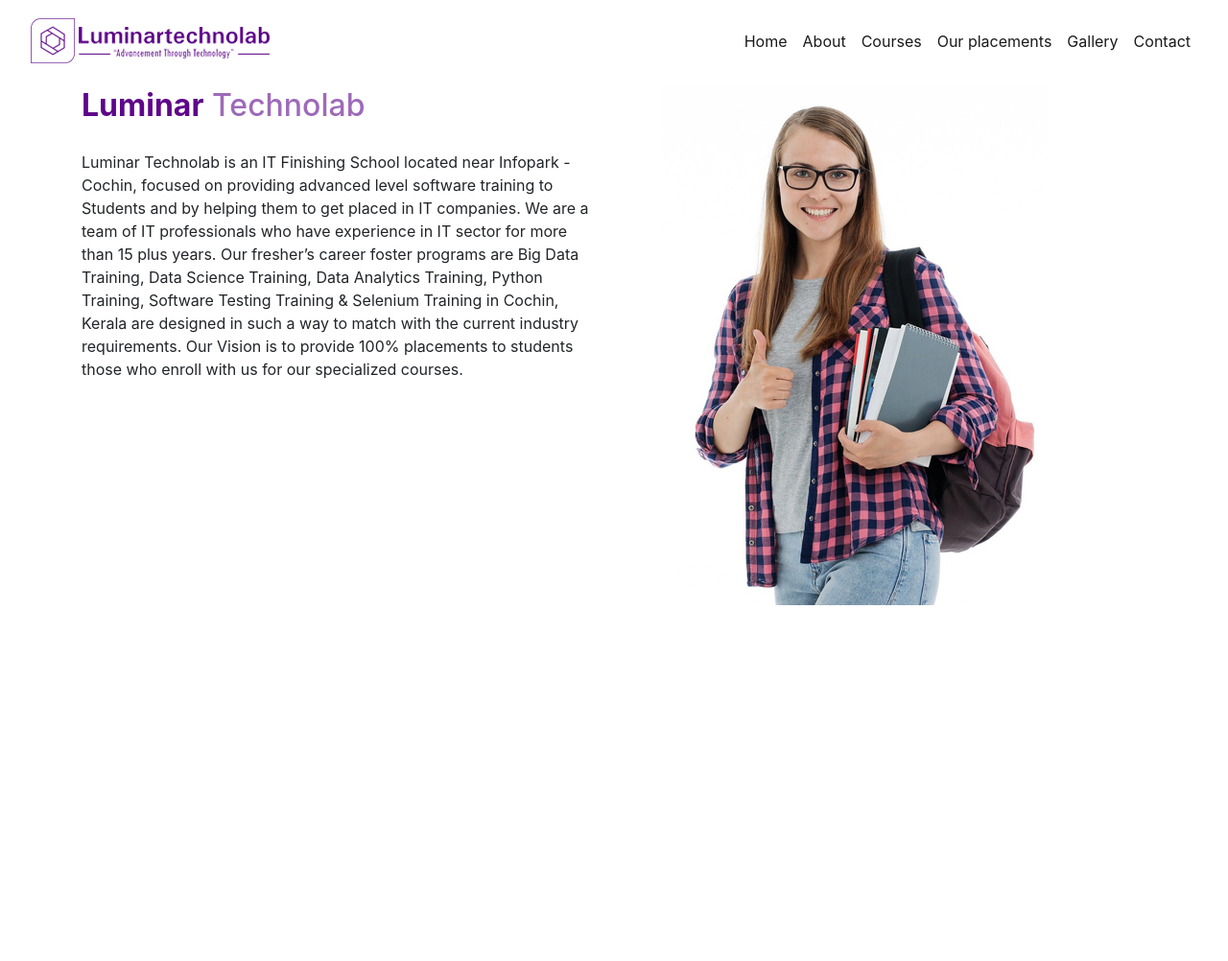
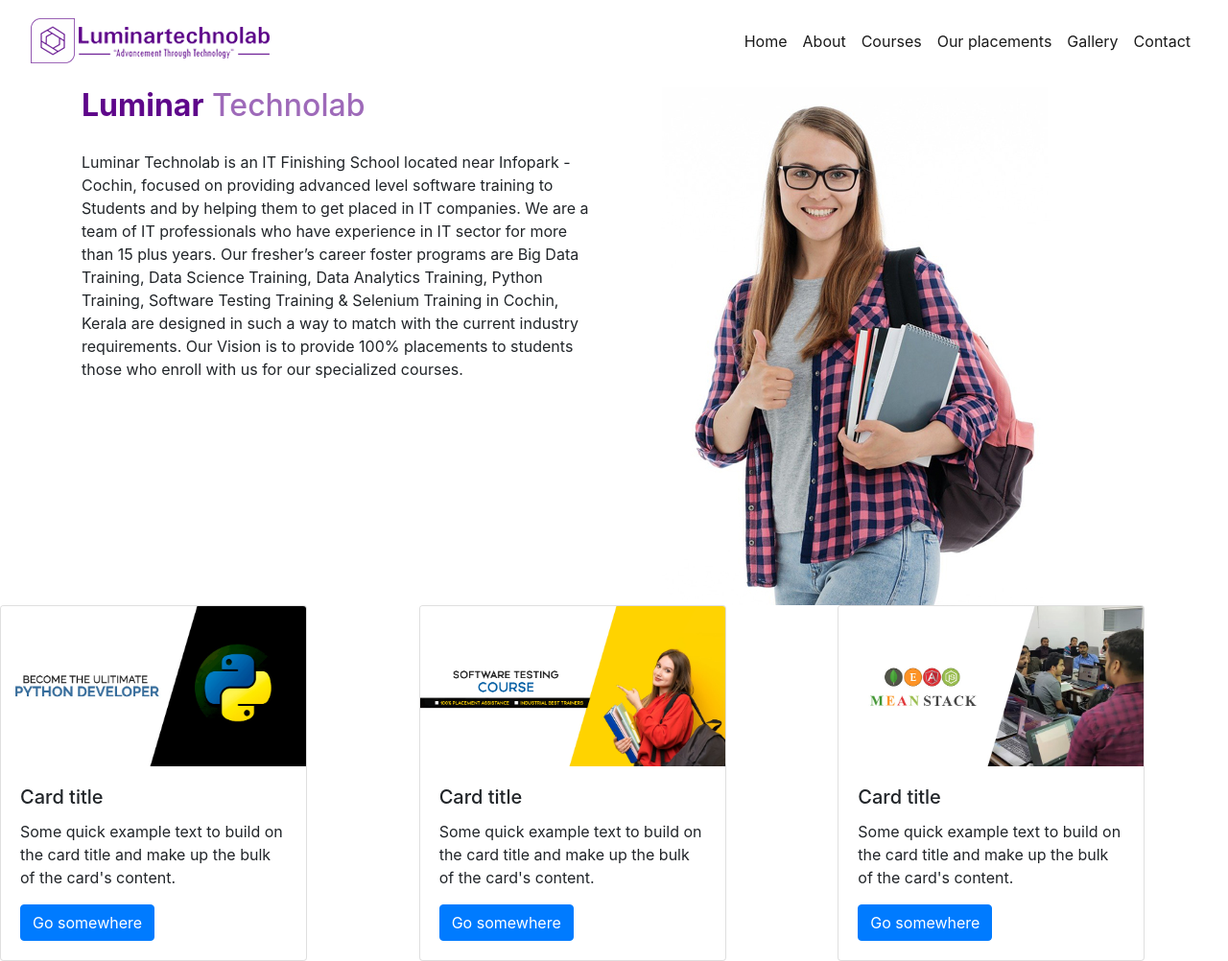
Before and after one commit to vishalrj5/LuminarPythonNovemberSecond, a plain HTML site: page FrontEndTech/Html_Parts/bootstrapPgms/navigationbar.html in a window 1280 px wide. Shown: the whole page at 96% size. Before the commit the page ends 800 px from the top, so only its background shows below. Drawn offline with nearby package versions, Linux system fonts and the light colour scheme.

Commit message:
javascript

```diff
--- a/FrontEndTech/Html_Parts/bootstrapPgms/navigationbar.html
+++ b/FrontEndTech/Html_Parts/bootstrapPgms/navigationbar.html
@@ -54,6 +54,45 @@
   </div>
 </div>
 
+<div class="row">
+  <div class="col-4">
+    <div class="card" style="width: 20rem;">
+  <img src="pythondjango.jpg" class="card-img-top" alt="...">
+  <div class="card-body">
+    <h5 class="card-title">Card title</h5>
+    <p class="card-text">Some quick example text to build on the card title and make up the bulk of the card's content.</p>
+    <a href="#" class="btn btn-primary">Go somewhere</a>
+  </div>
+</div>
+  </div>
+
+  <div class="col-4">
+
+    <div class="card" style="width: 20rem;">
+  <img src="second.jpg" class="card-img-top" alt="...">
+  <div class="card-body">
+    <h5 class="card-title">Card title</h5>
+    <p class="card-text">Some quick example text to build on the card title and make up the bulk of the card's content.</p>
+    <a href="#" class="btn btn-primary">Go somewhere</a>
+  </div>
+</div>
+
+  </div>
+
+  <div class="col-4">
+
+    <div class="card" style="width: 20rem;">
+  <img src="third.jpg" class="card-img-top" alt="...">
+  <div class="card-body">
+    <h5 class="card-title">Card title</h5>
+    <p class="card-text">Some quick example text to build on the card title and make up the bulk of the card's content.</p>
+    <a href="#" class="btn btn-primary">Go somewhere</a>
+  </div>
+</div>
+
+  </div>
+
+</div>
 
 </body>
 <!-- JavaScript Bundle with Popper -->
@@ -63,3 +102,6 @@
 
 <!-- learn more button -->
 <!-- our courses -->
+<!--github hosting -->
+
+<!--resume-->
```
Also changed, not shown: javascript_programs/helloworld.js (added, +25 -0 lines), javascript_programs/javascriptlevel1.html (added, +15 -0 lines), FrontEndTech/Html_Parts/bootstrapPgms/pythondjango.jpg (added), FrontEndTech/Html_Parts/bootstrapPgms/second.jpg (added), FrontEndTech/Html_Parts/bootstrapPgms/third.jpg (added).
